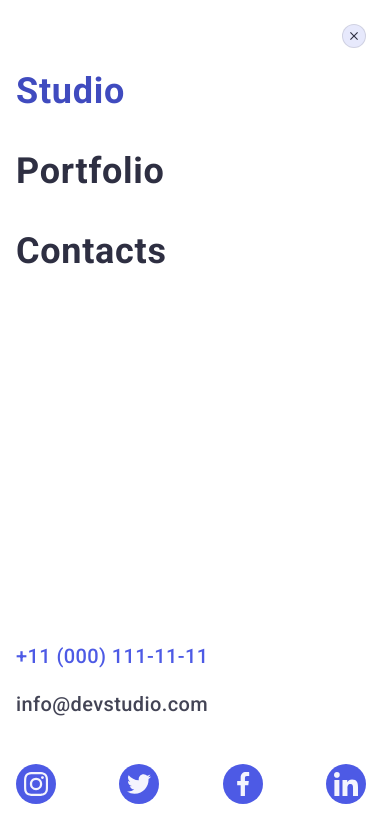
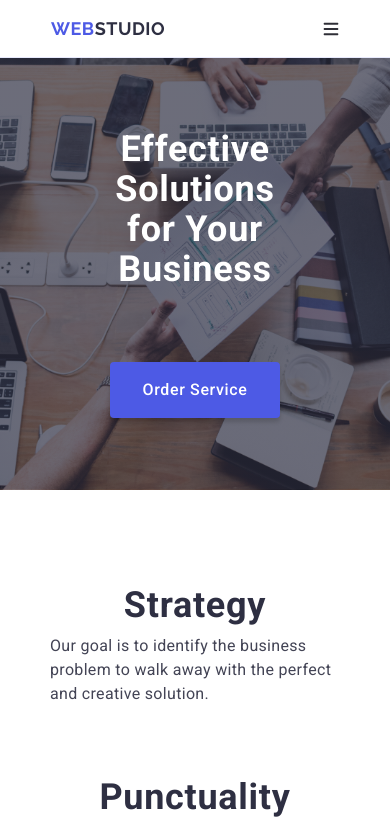
Before and after one commit to sofi-dobriak/WebStudio, a plain HTML site: page index.html in a window 390 px wide. Shown: the top 823 px of the page. Drawn offline with nearby package versions, Linux system fonts and the light colour scheme.

Commit message:
Delete .is-open

```diff
--- a/index.html
+++ b/index.html
@@ -6,7 +6,7 @@
     <meta name="viewport" content="width=device-width, initial-scale=1.0" />
     <title>WebStudio</title>
 
-    <!-- Fronts -->
+    <!-- Fonts -->
     <link rel="preconnect" href="https://fonts.googleapis.com" />
     <link rel="preconnect" href="https://fonts.gstatic.com" crossorigin />
     <link
@@ -53,7 +53,7 @@
             </button>
 
             <!-- Mobile menu -->
-            <div class="mobile-menu is-open"> <!--is-open-->
+            <div class="mobile-menu "> <!--is-open-->
                 <button class="mobile-menu-button-close" type="button">
                     <svg class="mobile-menu-icon-close" width="8" height="8">
                         <use href="./images/icons.svg#icon-close"></use>
```
